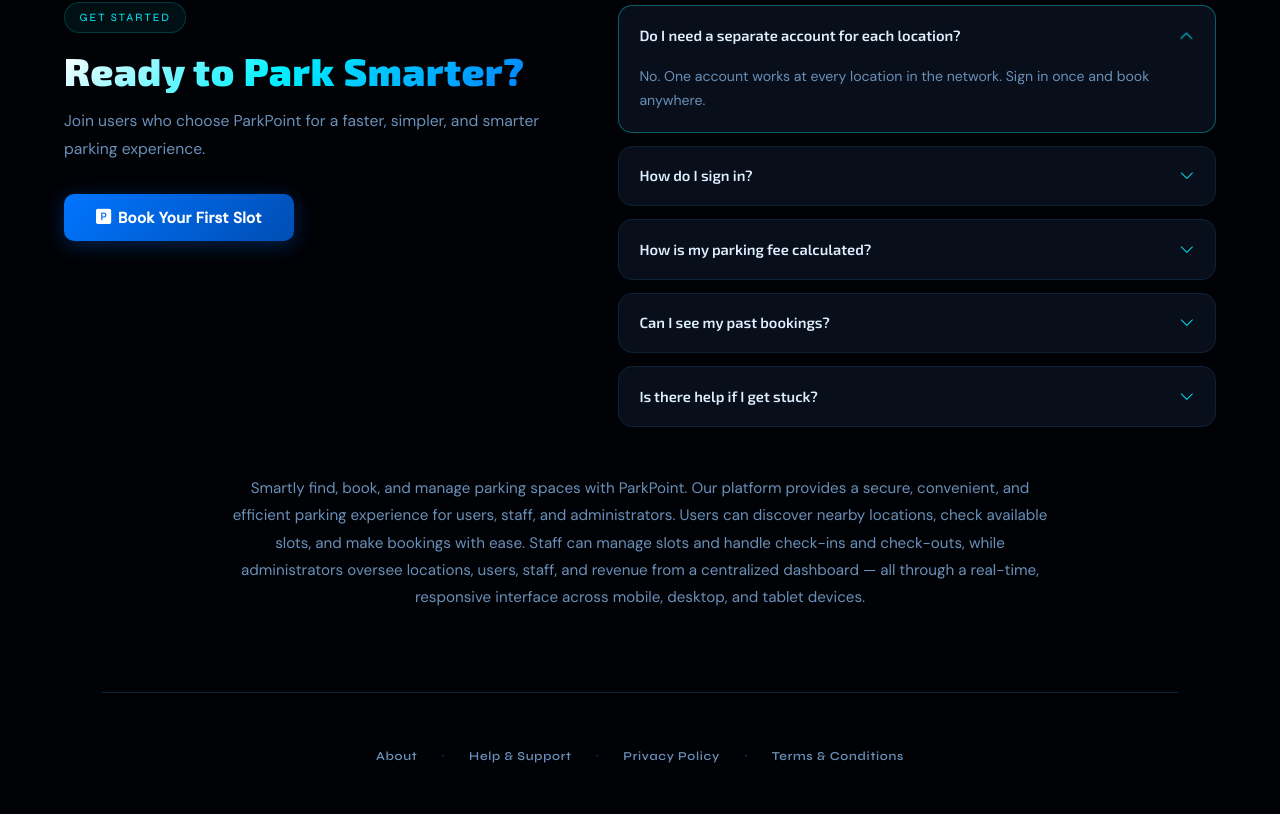
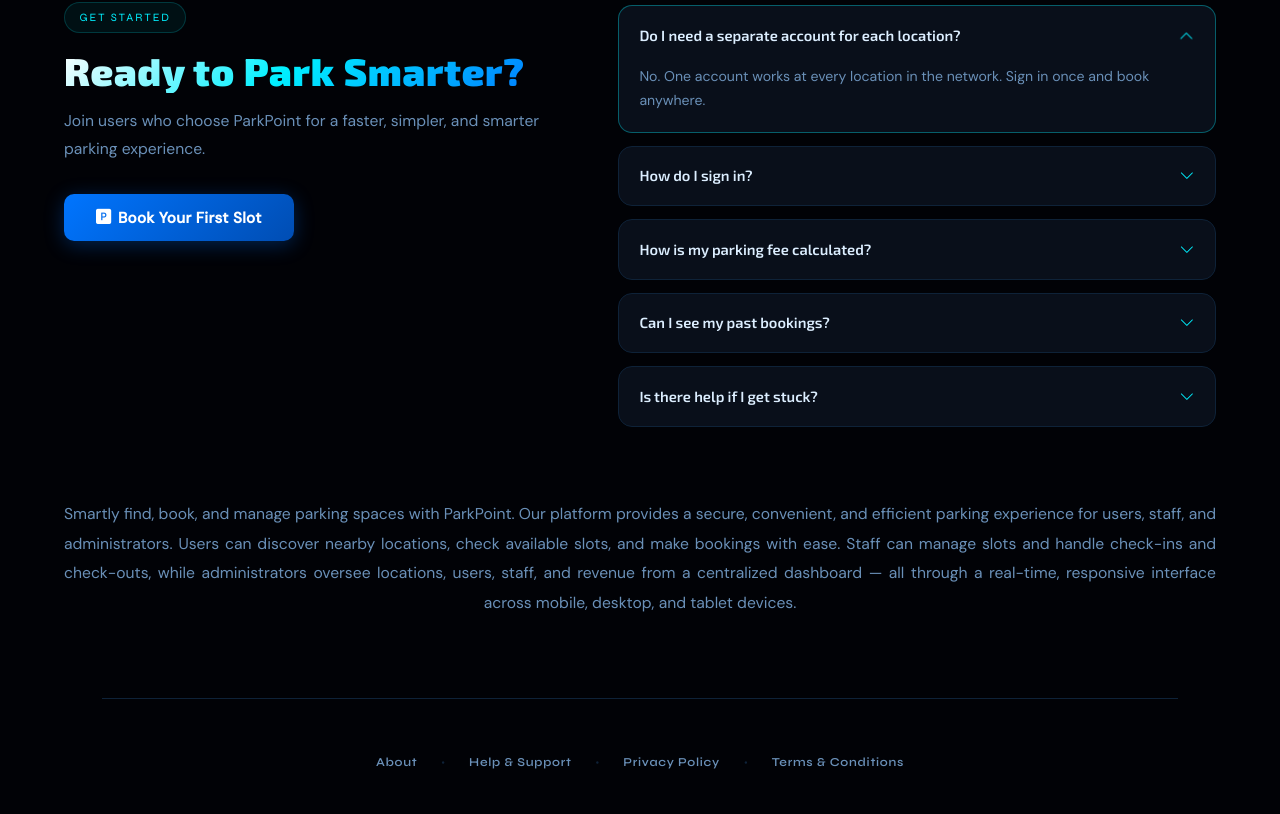
Before and after one commit to Ranit-Ani/car-parking-app, a React (Vite) app in the folder frontend/: page / in a window 1280 px wide. Shown: the part 2920-3734 px from the top of the page. Built offline with nearby package versions, Linux system fonts and the light colour scheme; no server answers.

Commit message:
Update Land

```diff
--- a/frontend/src/pages/Landing.jsx
+++ b/frontend/src/pages/Landing.jsx
@@ -284,9 +284,8 @@ export default function Landing() {
         </div>
       </section>
 
-      <section style={{ position: 'relative', zIndex: 1, padding: '3rem 1.5rem 0', textAlign: 'center' }}>
-        <div style={{ maxWidth: 820, margin: '0 auto', animation: 'fadeUp .65s ease both' }}>
-          <p style={{ fontSize: '.95rem', color: 'var(--t2)', lineHeight: 1.8 }}>
+      <section className="lp-section lp-about">
+        <p>
           Smartly find, book, and manage parking spaces with ParkPoint. Our platform provides a secure,
           convenient, and efficient parking experience for users, staff, and administrators. Users can
           discover nearby locations, check available slots, and make bookings with ease. Staff can manage slots
@@ -294,7 +293,6 @@ export default function Landing() {
           from a centralized dashboard — all through a real-time, responsive interface across mobile, desktop,
           and tablet devices.
         </p>
-        </div>
       </section>
 
       </main>
--- a/frontend/src/styles/style.css
+++ b/frontend/src/styles/style.css
@@ -829,7 +829,7 @@ body.nav-locked{overflow:hidden;height:100vh}
 
 /* ── Landing: CTA + FAQ side by side ── */
 .lp-split{display:grid;grid-template-columns:minmax(0,.9fr) minmax(0,1.1fr);gap:clamp(2rem,5vw,4.5rem);align-items:start}
-.lp-cta{position:sticky;top:6rem;padding:2.2rem 0}
+.lp-cta{position:static;padding:2.2rem 0}
 .lp-faq-title{font-family:'Exo 2',sans-serif;font-size:1.05rem;letter-spacing:.05em;margin:0 0 1.1rem;color:var(--t1)}
 .lp-split .lp-faq{max-width:none;margin:0}
 @media(max-width:860px){
@@ -838,3 +838,8 @@ body.nav-locked{overflow:hidden;height:100vh}
   .lp-cta .lp-title,.lp-cta .lp-lead{text-align:center!important;margin-left:auto!important;margin-right:auto!important}
   .lp-cta .hero-actions{justify-content:center!important}
 }
+
+/* About paragraph: full body width, no narrow centred column */
+.lp-about{padding-top:4.5rem}
+.lp-about p{width:100%;max-width:none;margin:0;font-size:.98rem;color:var(--t2);line-height:1.9;text-align:justify;text-align-last:center;hyphens:auto}
+@media(max-width:560px){.lp-about p{text-align:left;text-align-last:left;font-size:.92rem}}
```
Lines whose indentation alone changed are shown as unchanged.
